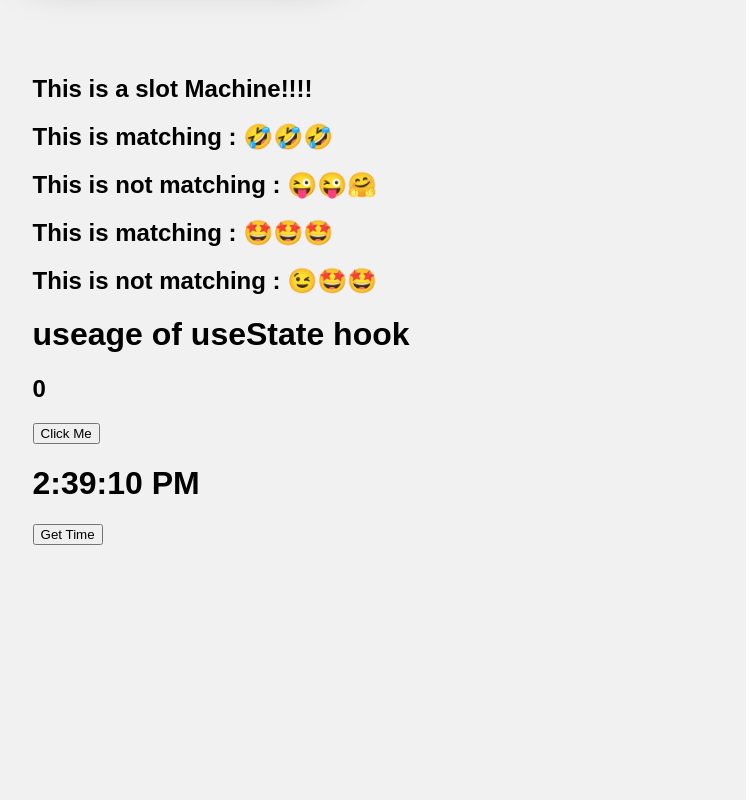
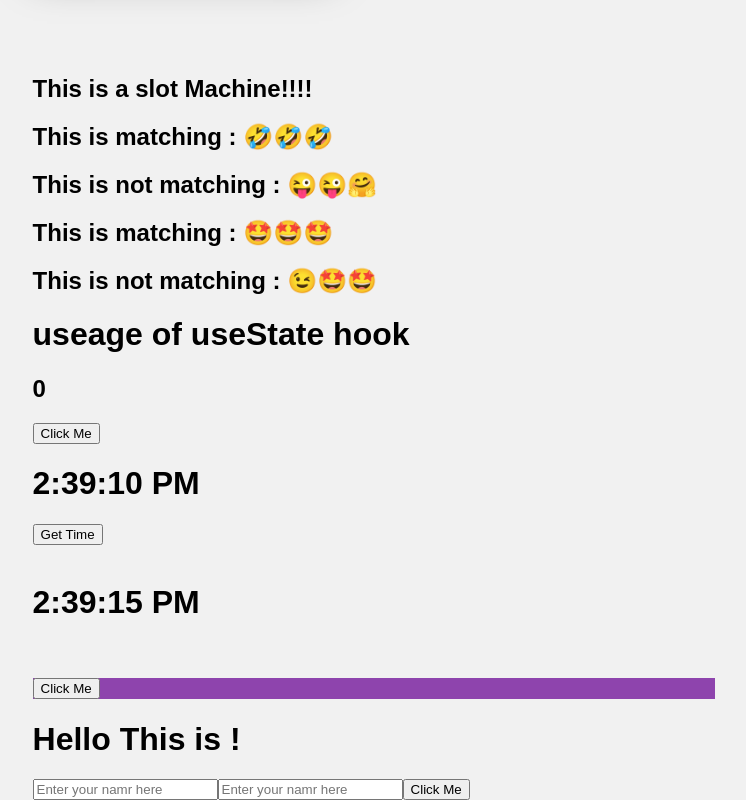
Before and after one commit to Rahul462000/Reactlearning, a React (Create React App) app: page / in a window 1280 px wide. Shown: the part 589-1389 px from the top of the page, without its empty margins (266-1012 px from the left). Before the commit the page ends 1134 px from the top, so only its background shows below. Built offline with nearby package versions, Linux system fonts and the light colour scheme.

Commit message:
fourth commit

```diff
--- a/src/App.js
+++ b/src/App.js
@@ -11,6 +11,9 @@ import CardData from "./components/Props/CardArray";
 import SlotMachine from "./components/SlotMachine";
 import IncreDecre from "./components/Hooks/IncreDecre";
 import Time from "./components/Hooks/Time";
+import Time2 from "./components/Hooks/Time2";
+import HandelingEvents from "./components/Hooks/HandelingEvents";
+import Form from "./components/Forms/Form";
 
 // console.log() is a method that provide a data checking facility for ensuring data is called correctly or not
 // console.log(CardData[0]);
@@ -58,7 +61,7 @@ const App = () => {
 
   return (
     <>
-    <h1>This is a react practice programming phase!!</h1>
+      <h1>This is a react practice programming phase!!</h1>
       <h1>
         Hello sir, <span style={cssStyle}> {greeting} </span>
       </h1>
@@ -101,17 +104,33 @@ const App = () => {
       {/* <Condition /> */}
 
       {/* ternary condition usage */}
-      {(favcard === 'posterCard')  ? <Card key={CardData[0].id} h1={CardData[0].h1} p={CardData[0].p} /> : <Card key={CardData[1].id} h1={CardData[1].h1} p={CardData[1].p} />  }
+      {favcard === "posterCard" ? (
+        <Card key={CardData[0].id} h1={CardData[0].h1} p={CardData[0].p} />
+      ) : (
+        <Card key={CardData[1].id} h1={CardData[1].h1} p={CardData[1].p} />
+      )}
 
       {/* a slot machine game for ifelse condition rendering */}
       <SlotMachine />
-
 
       {/* usestate Hook increment operator */}
       <IncreDecre />
 
       {/* usetate Hook useage for getting time */}
       <Time />
+      <br />
+      <br />
+
+      {/* Auto update time clock */}
+      <Time2 />
+
+      <br />
+      <br />
+      {/* Handeling events component */}
+      <HandelingEvents />
+
+      {/* handeling form events */}
+      <Form />
     </>
   );
 };
--- /dev/null
+++ b/src/components/Forms/Form.jsx
@@ -0,0 +1,43 @@
+import React, { useState } from 'react'
+
+const Form = () => {
+
+  // this is a two input form useState hook method that use in the forms
+  // one useState is used to store the written information and another is used two show that stored information
+    const[name,setName]= useState('');
+    const[showForm,setShowform]= useState('');
+    const[lastName,setLastName]= useState('');
+    const[showFormTwo,setShowFormTwo] = useState('');
+
+
+
+    const inputEvent = (event)=>{
+        console.log(event.target.value);
+        setName(event.target.value)
+    }
+
+    const submitForm =(e)=>{
+      e.preventDefault();
+      setShowform(name);
+      setShowFormTwo(lastName);
+    }
+
+    const inputEventTwo = (event)=>{
+      console.log(event.target.value);
+      setLastName(event.target.value);
+    }
+
+
+  return (
+    <>
+    <form onClick={submitForm}>
+    <h1>Hello This is {showForm} {showFormTwo}!</h1>
+    <input type="text" value={name} placeholder='Enter your namr here' onChange={inputEvent} />
+    <input type="text" value={lastName} placeholder='Enter your namr here' onChange={inputEventTwo} />
+    <button type='submit'>Click Me</button>
+    </form>
+    </>
+  )
+}
+
+export default Form
--- /dev/null
+++ b/src/components/Hooks/HandelingEvents.jsx
@@ -0,0 +1,33 @@
+import React, { useState } from "react";
+
+// in this file we will create some events that will be triggered to change color of the div
+
+const HandelingEvents = () => {
+  // This event will help to change the background color and also this is used to state the original color
+  const purple = "#8e44ad";
+  const [backgroundColor, setBackgroundColor] = useState(purple);
+  const [name, setName] = useState("Click Me");
+
+  const btnChange = () => {
+    let newColor = "#34495e";
+    setBackgroundColor(newColor);
+    setName("You have clicked Me !!😋"); //// this will change the btn syntax when first event is fired
+  };
+  // this is an doubleclicked btn event
+  const dbleClick = () => {
+    setBackgroundColor(purple);
+    setName("Click Me");
+  };
+
+  return (
+    <>
+      <div style={{ backgroundColor: backgroundColor }}>
+        <button onClick={btnChange} onDoubleClick={dbleClick}>
+          {name}
+        </button>
+      </div>
+    </>
+  );
+};
+
+export default HandelingEvents;
--- a/src/components/Hooks/IncreDecre.jsx
+++ b/src/components/Hooks/IncreDecre.jsx
@@ -18,6 +18,7 @@ const Initi = () =>{
       <h2>{increment}</h2>
       <button onClick={IncrNum}>Click Me</button>
       {/* <button onClick={Initi}>Click Me</button> */}
+
     </>
   );
 };
--- a/src/components/Hooks/Time.jsx
+++ b/src/components/Hooks/Time.jsx
@@ -19,4 +19,4 @@ const Time = () => {
   )
 }
 
-export default Time
+export default Time;
--- /dev/null
+++ b/src/components/Hooks/Time2.jsx
@@ -0,0 +1,23 @@
+import React, { useState } from 'react'
+// this is a clock whcih is used to update the time at every second with internet time
+
+const Time2 = () => {
+    let newTime = new Date().toLocaleTimeString();
+
+    const[time,setTime] = useState(newTime)
+
+    const UpdateTime = ()=>{
+        newTime = new Date().toLocaleTimeString();
+        setTime(newTime);
+    }
+
+    setInterval(UpdateTime,1000)
+
+  return (
+    <>
+    <h1>{time}</h1>
+    </>
+  )
+}
+
+export default Time2
```
